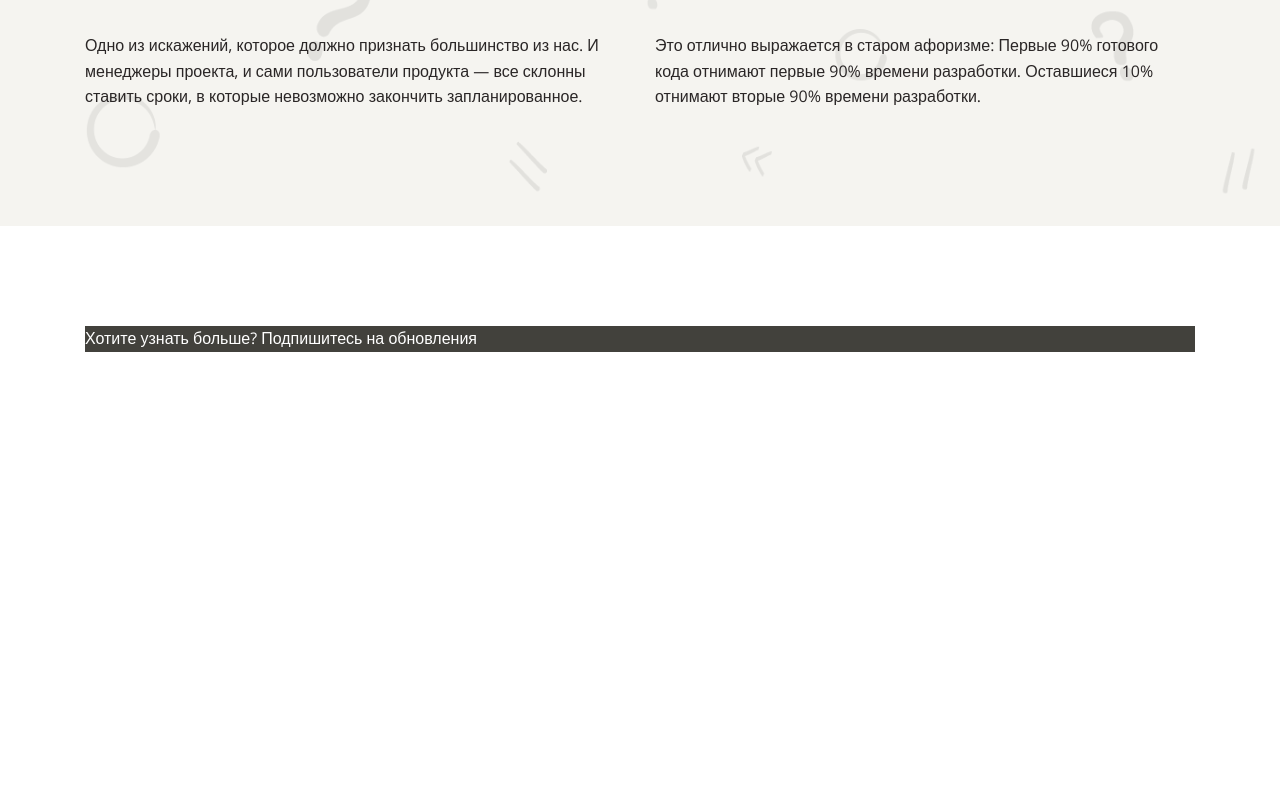
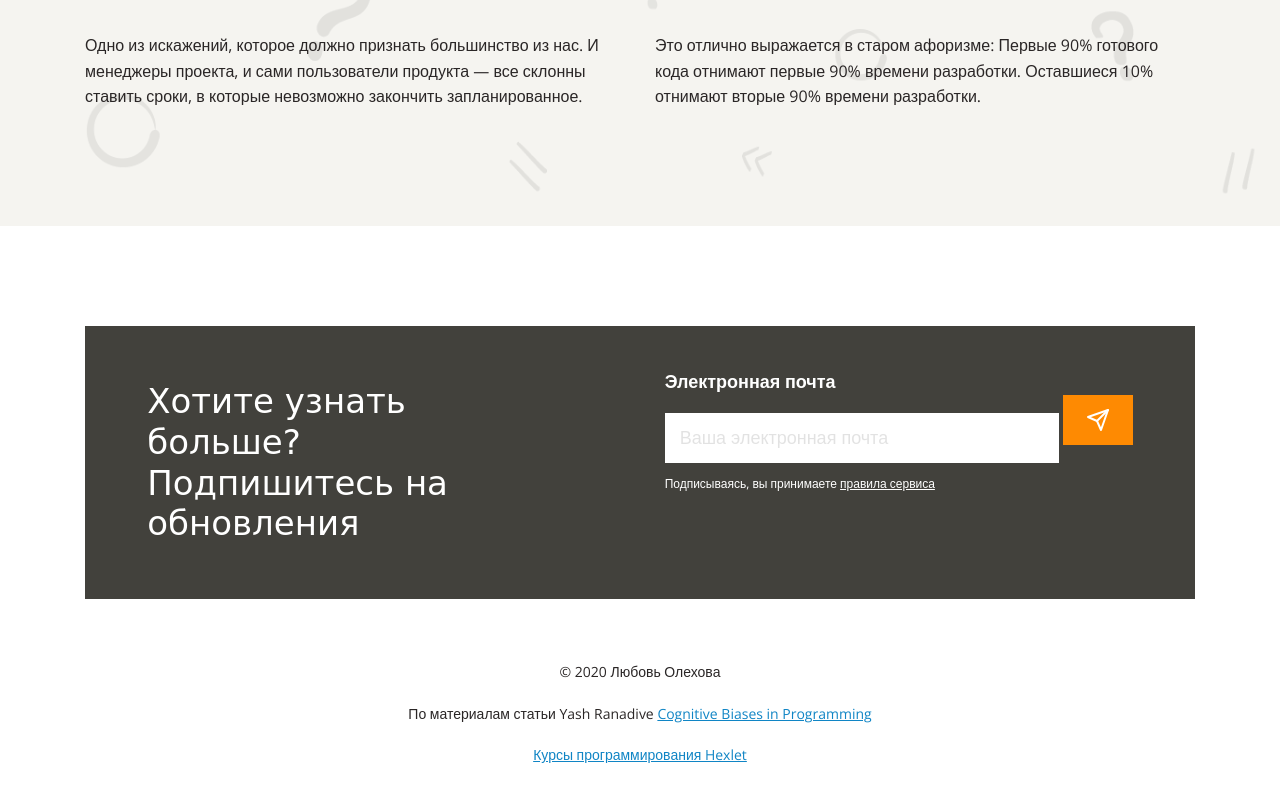
Before and after one commit to olekhova/layout-designer-project-lvl1, a plain HTML site: page src/index.html in a window 1280 px wide. Shown: the part 7415-8217 px from the top of the page. Before the commit the page ends 7867 px from the top, so only its background shows below. Drawn offline with nearby package versions, Linux system fonts and the light colour scheme; a web font is replaced by a local one.

Commit message:
add footer

```diff
--- a/src/index.html
+++ b/src/index.html
@@ -329,9 +329,37 @@
   </section>
   <!-- /.errors-in-planning -->
   <footer class="container">
-    <div class="input">
-      Хотите узнать больше? Подпишитесь на обновления
+    <div class="subscription">
+      <h3 class="heading subscription-heading">
+        Хотите узнать больше? <br> Подпишитесь на обновления
+      </h3>
+      <div class="subscription-form">
+        <form action="#" class="form">
+          <label for="footer-email" class="email">Электронная почта</label>
+          <input type="text" class="input" placeholder="Ваша электронная почта" id="footer-email">
+          <button class="send"></button>
+        </form>
+        <p class="agreement">Подписываясь, вы принимаете
+           <a href="#">правила сервиса</a>
+        </p>
+      </div>
     </div>
+    <!-- /.subscription -->
+    <div class="copyright">
+      <p class="developer">© 2020 Любовь Олехова</p>
+      <p class="article">
+        По материалам статьи Yash Ranadive
+        <a href="https://medium.com/hackernoon/cognitive-biases-in-programming-5e937707c27b">
+          Cognitive Biases in Programming
+        </a>
+      </p>
+      <p class="hexlet">
+        <a href="https://ru.hexlet.io">
+          Курсы программирования Hexlet
+        </a>
+      </p>
+    </div>
+    <!-- /.copyright -->
   </footer>
 </body>
 
--- a/src/styles/style.css
+++ b/src/styles/style.css
@@ -291,8 +291,105 @@ a {
   max-width: 540px;
 }
 
-.input {
+.subscription {
+  display: flex;
+  justify-content: space-around;
+
   color: var(--white);
 
   background-color: var(--primary-dark);
 }
+
+.subscription-heading {
+  max-width: 393px;
+  margin-top: 55px;
+  margin-bottom: 55px;
+}
+
+.subscription-form {
+  margin-top: 43px;
+}
+
+.email {
+  display: block;
+
+  font-weight: bold;
+  font-size: 18px;
+  font-style: normal;
+}
+
+.input {
+  width: 394px;
+  height: 50px;
+  margin-top: 8px;
+  padding: 15px;
+
+  font-size: 18px;
+
+  border: 0;
+}
+
+.input::placeholder {
+  opacity: 0.2;
+}
+
+.send {
+  position: relative;
+
+  width: 70px;
+  height: 50px;
+
+  margin-top: 0;
+  margin-left: 0;
+
+  border: 0;
+}
+
+.send::before {
+  position: absolute;
+
+  top: 0;
+  left: 0;
+
+  width: 100%;
+  height: 100%;
+
+  background-color: var(--primary);
+  background-image: url('../images/send.svg');
+  background-repeat: no-repeat;
+  background-position: center;
+
+  content: ' ';
+}
+
+.agreement {
+  margin-top: 8px;
+
+  font-size: 12px;
+}
+
+.agreement a {
+  color: var(--white);
+  text-decoration: underline;
+}
+
+.copyright {
+  margin-top: 60px;
+
+  font-size: 14px;
+  text-align: center;
+}
+
+.copyright a {
+  text-decoration: underline;
+
+  color: var(--blue);
+}
+
+.article {
+  margin-top: 16px;
+}
+
+.hexlet {
+  margin-top: 16px;
+}
```
